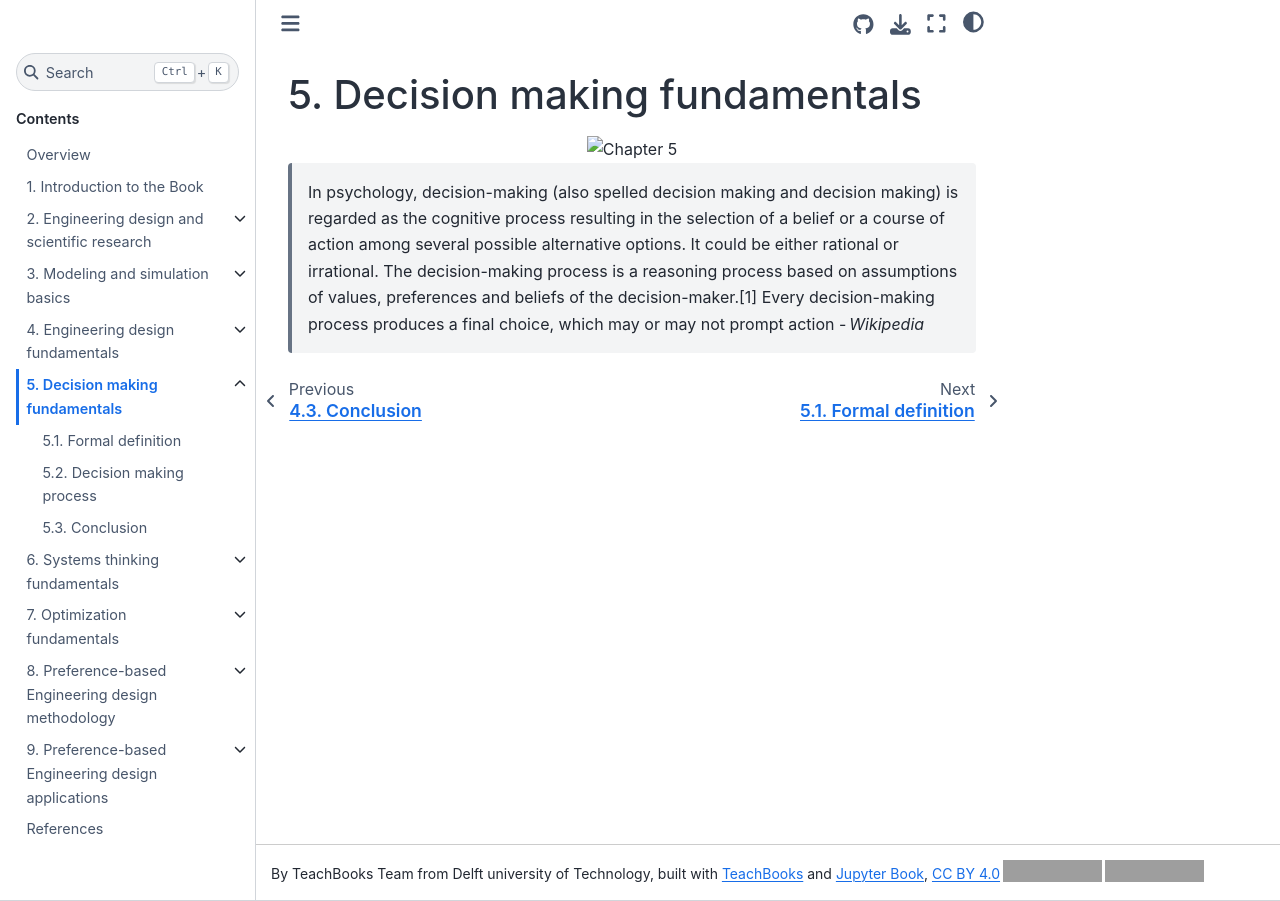
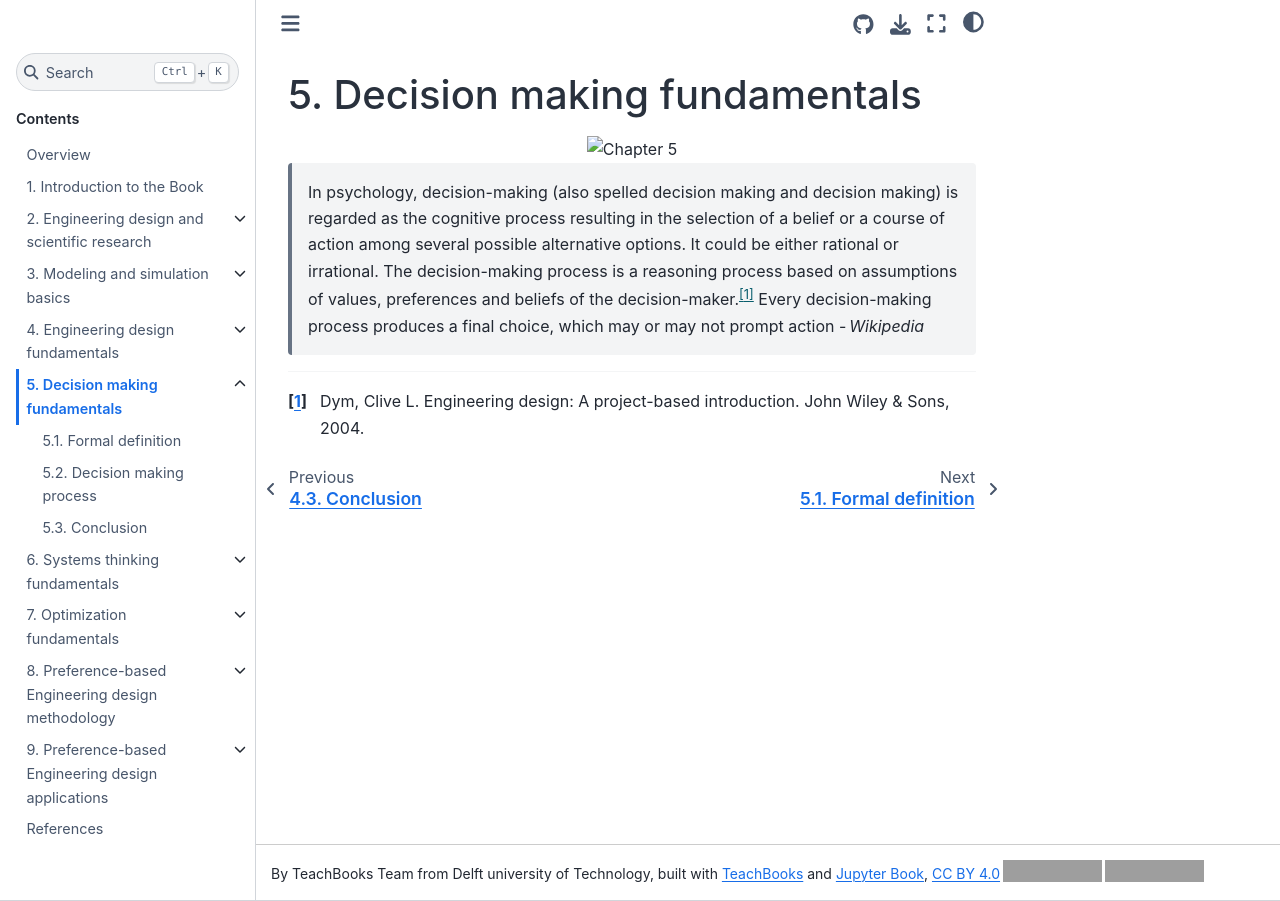
Before and after one commit to TeachBooks/systems-engineering-design, a Jupyter Book: the page built from book/chapters/chapter_5.md, in a window 1280 px wide. Built offline with Jupyter Book 1.0.4 settings and Sphinx 7.4.7 and the Sphinx Book theme 1.1.4, drawn with Linux system fonts in a browser that asks for light colours; pages that are not in the unit, such as notebooks, are missing from menus; comment, search, counter and statistics services are not loaded; grey boxes are pictures that could not be loaded.

Commit message:
Update chapter_5.md

```diff
--- a/book/chapters/chapter_5.md
+++ b/book/chapters/chapter_5.md
@@ -4,4 +4,7 @@
   <img src="./images/choice-select-decide-decision.jpg" alt="Chapter 5" width="70%">
 </div>
 
-> In psychology, decision-making (also spelled decision making and decision making) is regarded as the cognitive process resulting in the selection of a belief or a course of action among several possible alternative options. It could be either rational or irrational. The decision-making process is a reasoning process based on assumptions of values, preferences and beliefs of the decision-maker.[1] Every decision-making process produces a final choice, which may or may not prompt action - <cite>Wikipedia<cite>
+> In psychology, decision-making (also spelled decision making and decision making) is regarded as the cognitive process resulting in the selection of a belief or a course of action among several possible alternative options. It could be either rational or irrational. The decision-making process is a reasoning process based on assumptions of values, preferences and beliefs of the decision-maker.[^Dym] Every decision-making process produces a final choice, which may or may not prompt action - <cite>Wikipedia<cite>
+
+
+[^Dym]: Dym, Clive L. Engineering design: A project-based introduction. John Wiley & Sons, 2004.
```
